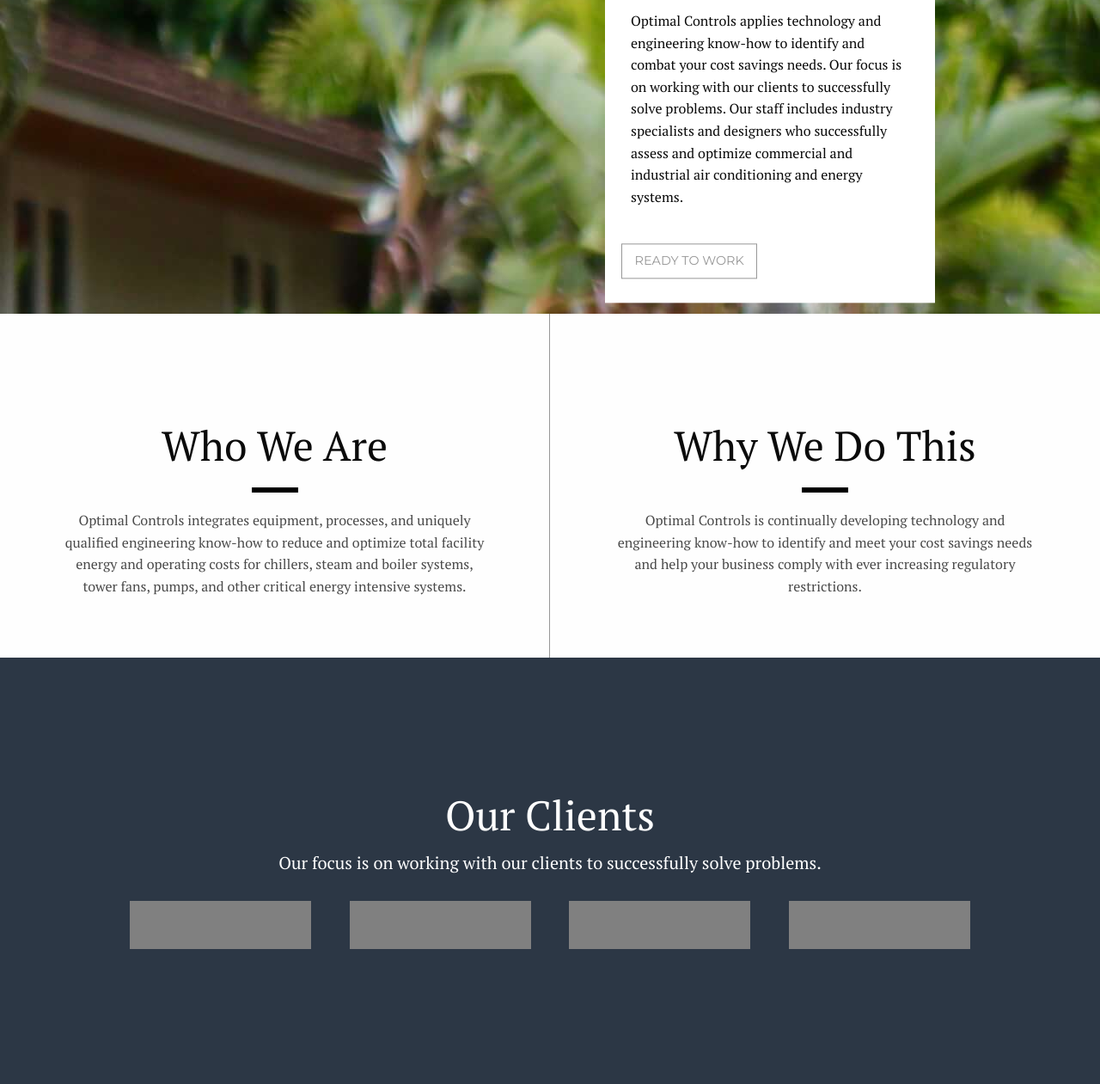
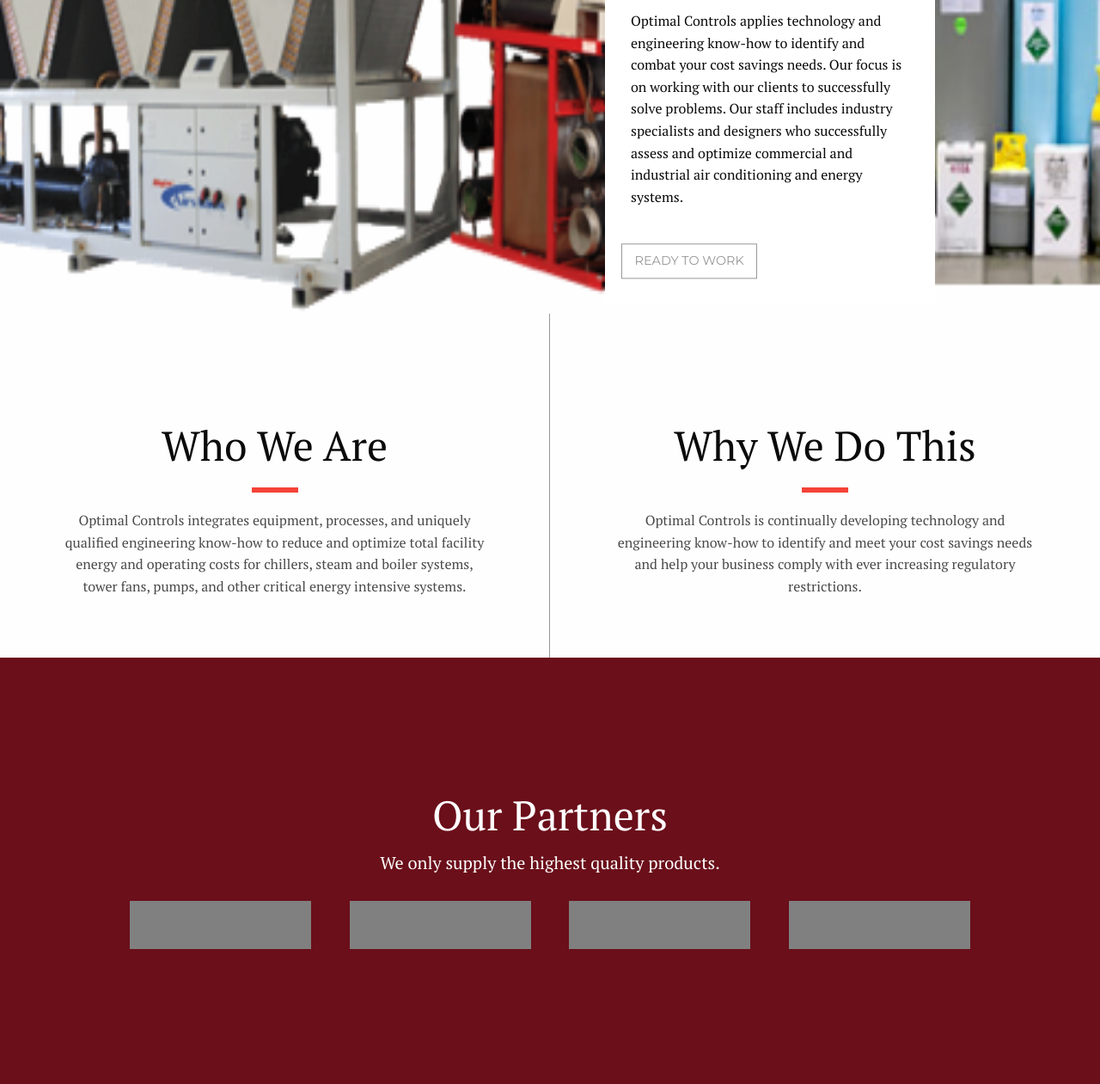
Before and after one commit to niwong/optimalcontrols.net, a plain HTML site: page index.html in a window 1280 px wide. Shown: the part 235-1496 px from the top of the page at 86% size. Drawn offline with Linux system fonts and the light colour scheme.

Commit message:
hero1Cont background

```diff
--- a/index.html
+++ b/index.html
@@ -42,10 +42,9 @@
 
     <div class="row clients fullWidth">
       <div class="small-12 columns clientsCont">
-        <h1>Our Clients</h1>
-        <h5>Our focus is on working with our clients to successfully solve problems.</h5>
+        <h1>Our Partners</h1>
+        <h5>We only supply the highest quality products.</h5>
 
-        <!-- clients not partners -->
         <div class="logoCont">
           <div class="logo"></div>
           <div class="logo"></div>
--- a/scss/index.scss
+++ b/scss/index.scss
@@ -17,7 +17,7 @@
 .brickDivide {
 	width: 54px;
 	height: 6px;
-	background-color: black;
+	background-color: #F44236;
 	margin: 15px 0px;
 }
 
@@ -27,7 +27,8 @@
 }
 
 .hero1Cont {
-	background: url("../img/IMG_2278.jpg");
+	background: url("../img/optimalBck.png")no-repeat center center fixed;
+	background-size: 120% 100%;
 	position: relative;
 	height: 70vh;
 }
@@ -99,7 +100,8 @@
 .clients {
 	padding-left: 15px;
 	padding-right: 15px;
-	background-color: #2C3745;
+	// background-color: #2C3745;
+	background-color: #6B0F1A;
 
 	h1, h5 {
 		text-align: center;
```
Also changed, not shown: css/index.css, img/optimalBck.png (added), 1 other file.
